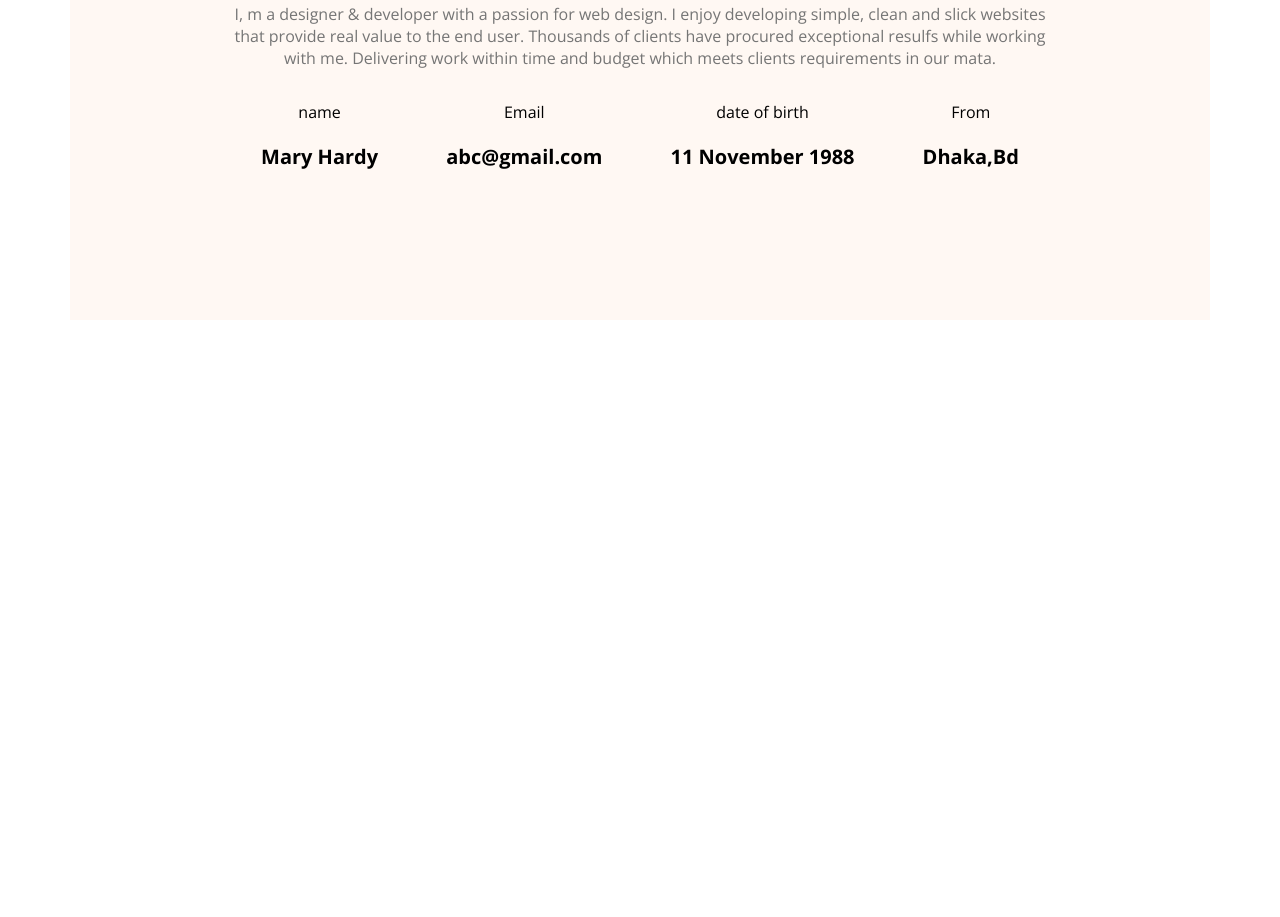
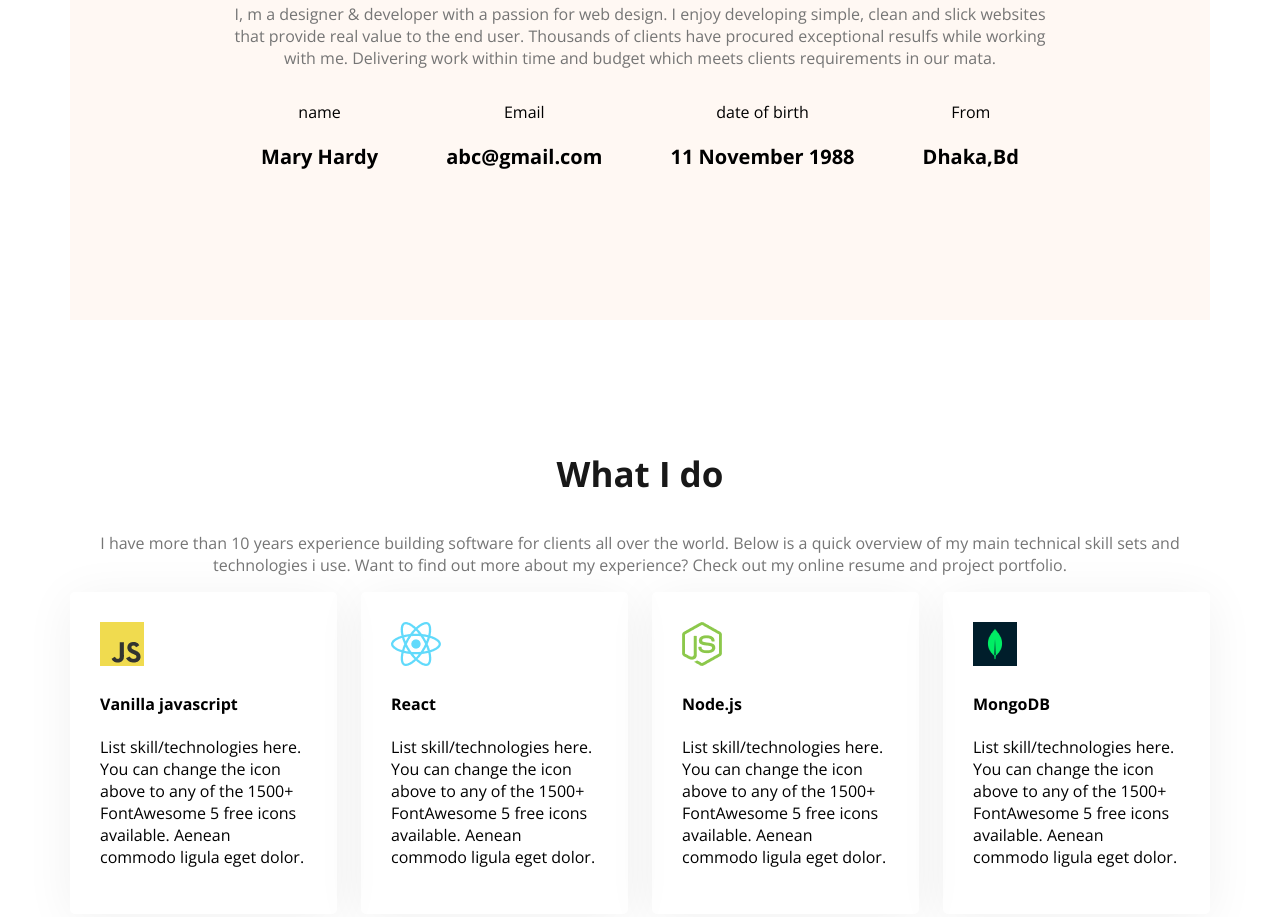
Before and after one commit to Mahin5580/web-developer-portfolio, a plain HTML site: page index.html in a window 1280 px wide. Shown: the part 1204-2121 px from the top of the page. Before the commit the page ends 1532 px from the top, so only its background shows below. Drawn offline with nearby package versions, Linux system fonts and the light colour scheme.

Commit message:
skill section added

```diff
--- a/Styles/portfolio.css
+++ b/Styles/portfolio.css
@@ -8,6 +8,9 @@
     "wdth" 100;
 }
 /* shared style*/
+.text-style{
+    text-align: center;
+}
 .secondary-bg{
    background-color:#FFF8F3;
 
@@ -94,7 +97,7 @@
     border: radius 10px;
     padding: 130px 157px;
     text-align: center;
-    margin-top:130px ;
+
 }
 .about-items{
     display: flex;
@@ -105,8 +108,24 @@
     font-weight: bold;
 
 }
+/*what i do styles*/
+
+
+.skills-container{
+    display: flex;
+    gap: 24px;
+}
+.skill{
+    padding: 30px;
+    box-shadow:0px 6px 50px 0px rgba(0, 0, 0, 0.06);
+    border-radius: 5px;
+}
 /*main styles*/
 main{
     max-width: 1140px;
     margin: 0 auto;
 }
+main section{
+    margin-top: 130px;
+    margin-bottom: 130px;
+}
--- a/index.html
+++ b/index.html
@@ -34,7 +34,7 @@
    <main>
         <section class="about secondary-bg">
             <h3 class="section-title">About Me</h3>
-            <p class="section-description">I, m a designer & developer with a passion for web design. I enjoy developing simple, clean and slick websites that provide real value to the end user. Thousands of clients have procured exceptional resulfs while working with me. Delivering work within time and budget which meets clients requirements in our mata.</p>
+            <p class="section-description ">I, m a designer & developer with a passion for web design. I enjoy developing simple, clean and slick websites that provide real value to the end user. Thousands of clients have procured exceptional resulfs while working with me. Delivering work within time and budget which meets clients requirements in our mata.</p>
           <div class="about-items">
             <div class="about-item">
                 <p class="item-title">name</p>
@@ -55,6 +55,34 @@
           </div>
 
         </section>
+        <!-- what i do section start -->
+         <section class="skills">
+            <h3 class="section-title text-style">What I do</h3>
+            <p class="section-description text-style">I have more than 10 years experience building software for clients all over the world. Below is a quick overview of my main technical skill sets and technologies i use. Want to find out more about my experience? Check out my online resume and project portfolio.</p>
+            <div class="skills-container">
+                <!-- .skill*4>img+h4.skill-title+p.skill.description -->
+                <div class="skill">
+                    <img src="images/icons/js.png" alt="">
+                    <h4 class="skill-title">Vanilla javascript</h4>
+                    <p class="skill-description">List skill/technologies here. You can change the icon above to any of the 1500+ FontAwesome 5 free icons available. Aenean commodo ligula eget dolor.</p>
+                </div>
+                <div class="skill">
+                    <img src="images/icons/react.png" alt="">
+                    <h4 class="skill-title">React</h4>
+                    <p class="skill-description">List skill/technologies here. You can change the icon above to any of the 1500+ FontAwesome 5 free icons available. Aenean commodo ligula eget dolor.</p>
+                </div>
+                <div class="skill">
+                    <img src="images/icons/nodejs.png" alt="">
+                    <h4 class="skill-title">Node.js</h4>
+                    <p class="skill-description">List skill/technologies here. You can change the icon above to any of the 1500+ FontAwesome 5 free icons available. Aenean commodo ligula eget dolor.</p>
+                </div>
+                <div class="skill">
+                    <img src="images/icons/mongo.png" alt="">
+                    <h4 class="skill-title">MongoDB</h4>
+                    <p class="skill-description">List skill/technologies here. You can change the icon above to any of the 1500+ FontAwesome 5 free icons available. Aenean commodo ligula eget dolor.</p>
+                </div>
+            </div>
+         </section>
    </main>
    <footer>
 
```
